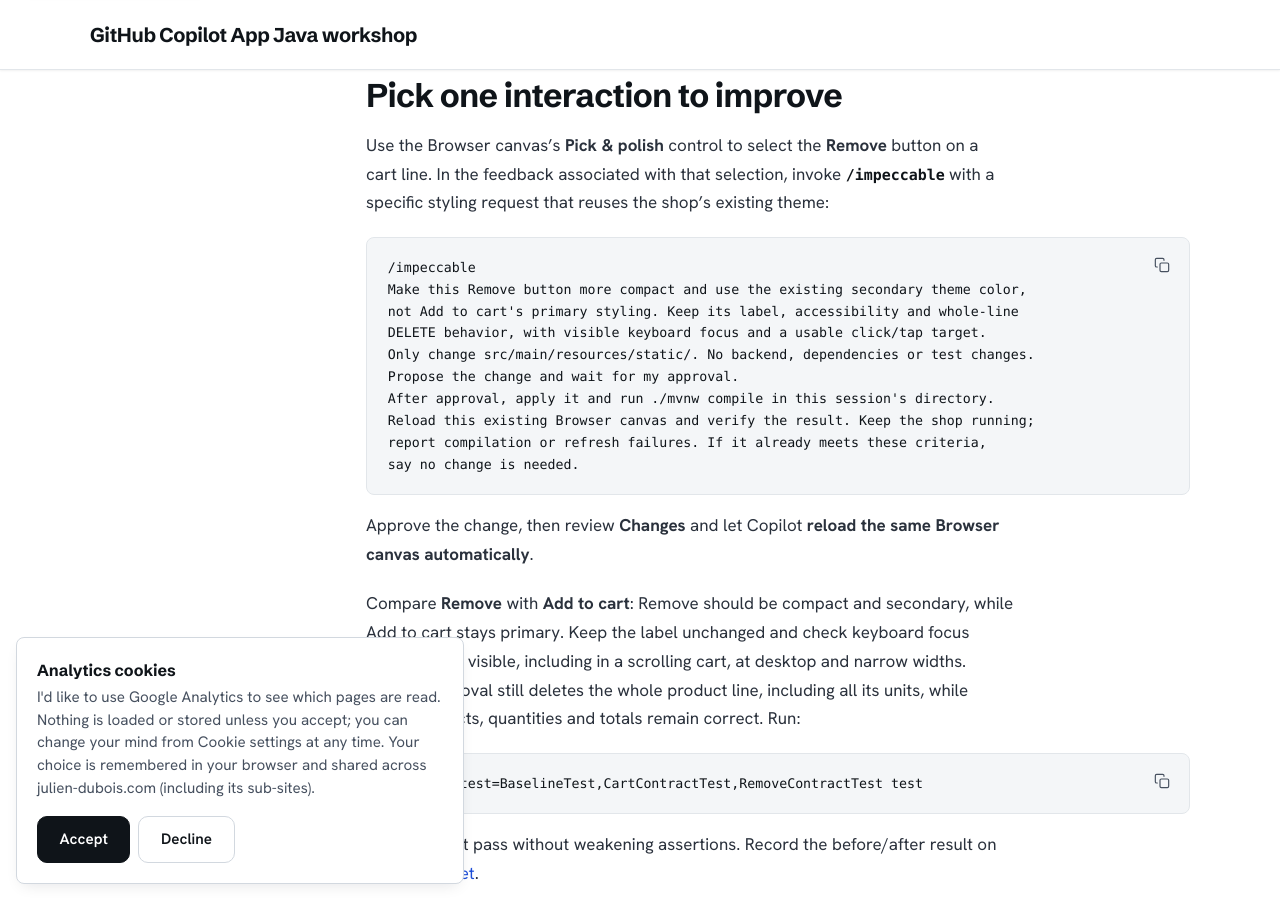
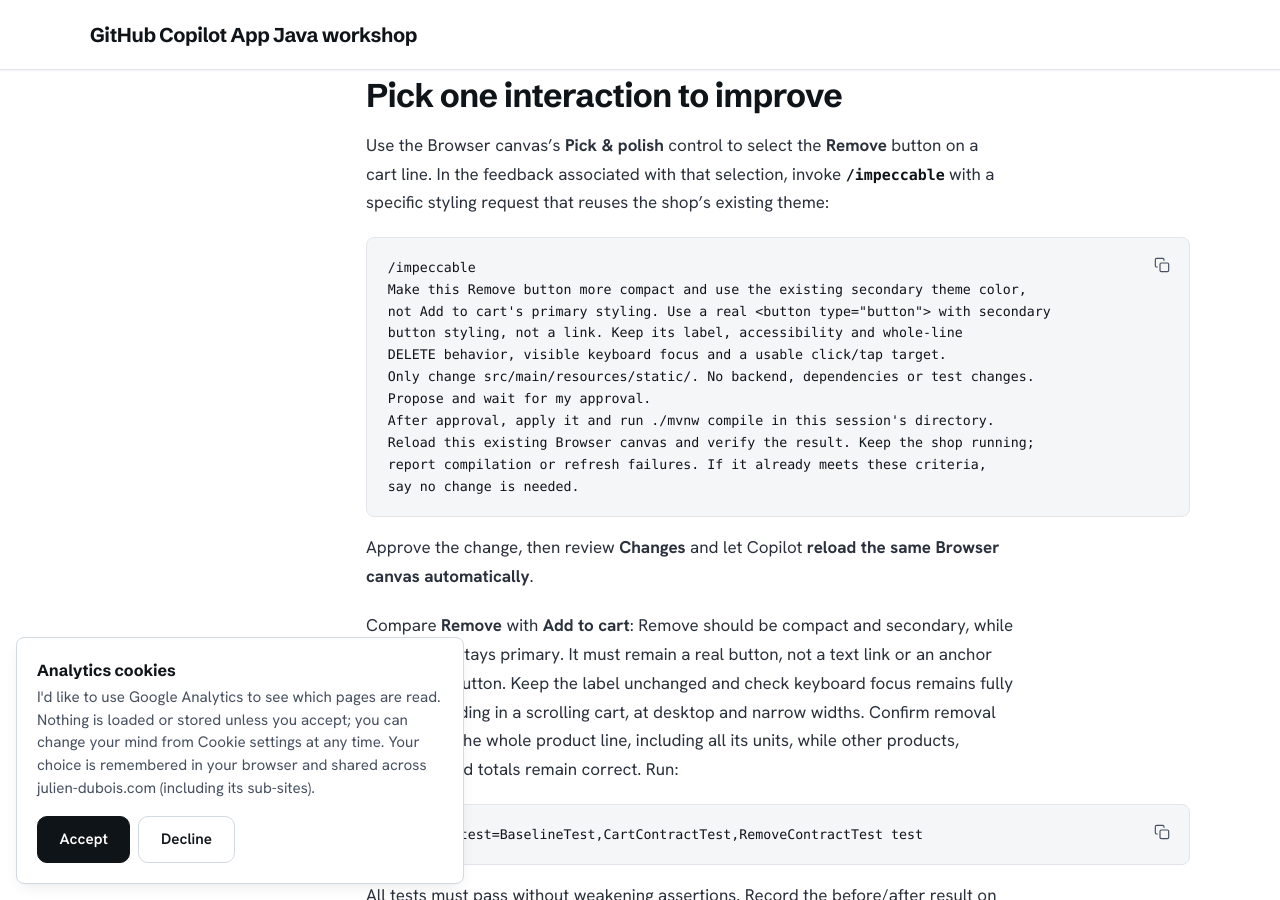
Before and after one commit to jdubois/copilot-shopping-cart-workshop, a Jekyll site: the page built from workshop/canvas.md, in a window 1280 px wide and 900 px high, scrolled down 1721 px. Built offline with Jekyll 4.4.1, drawn with Linux system fonts in a browser that asks for light colours.

Commit message:
Clarify Remove must use a real secondary button
Explicitly require button semantics rather than a link in the Canvas exercise prompt and review criteria, with a regression assertion.

Co-authored-by: Copilot App <223556219+Copilot@users.noreply.github.com>

````diff
--- a/workshop/canvas.md
+++ b/workshop/canvas.md
@@ -60,10 +60,11 @@ existing theme:
 ```copilot
 /impeccable
 Make this Remove button more compact and use the existing secondary theme color,
-not Add to cart's primary styling. Keep its label, accessibility and whole-line
-DELETE behavior, with visible keyboard focus and a usable click/tap target.
+not Add to cart's primary styling. Use a real <button type="button"> with secondary
+button styling, not a link. Keep its label, accessibility and whole-line
+DELETE behavior, visible keyboard focus and a usable click/tap target.
 Only change src/main/resources/static/. No backend, dependencies or test changes.
-Propose the change and wait for my approval.
+Propose and wait for my approval.
 After approval, apply it and run ./mvnw compile in this session's directory.
 Reload this existing Browser canvas and verify the result. Keep the shop running;
 report compilation or refresh failures. If it already meets these criteria,
@@ -74,7 +75,8 @@ Approve the change, then review **Changes** and let Copilot
 **reload the same Browser canvas automatically**.
 
 Compare **Remove** with **Add to cart**: Remove should be compact and secondary,
-while Add to cart stays primary. Keep the label unchanged and check keyboard focus
+while Add to cart stays primary. It must remain a real button, not a text link
+or an anchor styled as a button. Keep the label unchanged and check keyboard focus
 remains fully visible, including in a scrolling cart, at desktop and narrow widths.
 Confirm removal still deletes the whole product line, including all its units,
 while other products, quantities and totals remain correct. Run:
````
Also changed, not shown: 1 other file.
